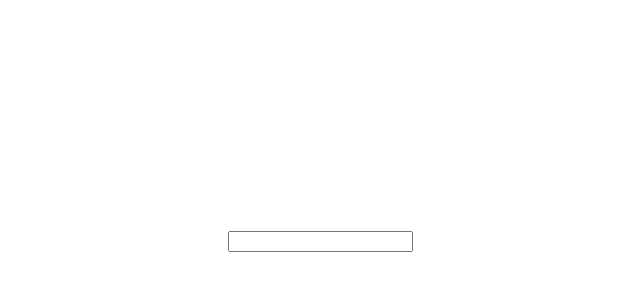
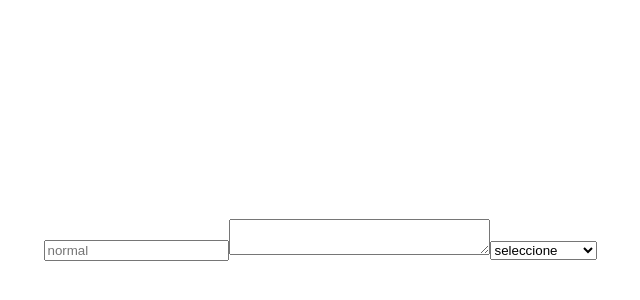
Before and after one commit to kevinduhamelhayes/NSHooks, a React (Vite) app: page / in a window 1280 px wide. Shown: the part 160-460 px from the top of the page, without its empty margins (320-960 px from the left). Built offline with nearby package versions, Linux system fonts and the light colour scheme.

Commit message:
cotrol components

```diff
--- a/src/App.jsx
+++ b/src/App.jsx
@@ -2,22 +2,34 @@ import "./App.css"
 import { useState } from "react"
 
 const App = () => {
-  const [value, setValue] = useState("")
+  const [value, setValue] = useState({ normal: "", texto: "", select: "" })
   const handleChange = (e) => {
-    setValue(e.target.value)
+    console.log(e.target.name)
+    setValue((state) => ({
+      ...state,
+      [e.target.name]: e.target.value,
+    }))
   }
   console.log(value)
 
   return (
     <div>
-      {value.length > 5 ? <p>El valor es mayor a 5</p> : null}
+      {value.length < 5 ? <span>logitud minima de 5 caracteres</span> : null}
       <input
         type="text"
         name="normal"
-        id=""
-        value={value}
+        value={value.normal}
         onChange={handleChange}
+        placeholder="normal"
       />
+      <textarea name="texto" onChange={handleChange} cols="30" rows="2" />
+      <select name="select" value={value.select} onChange={handleChange} id="">
+        <option value="">seleccione</option>
+        <option value="chanchofeliz">chancho feliz</option>
+        <option value="chanchotriste">chancho triste</option>
+        <option value="chanchitofeliz">chanchito feliz</option>
+        <option value="felipe">felipe</option>
+      </select>
     </div>
   )
 }
```
